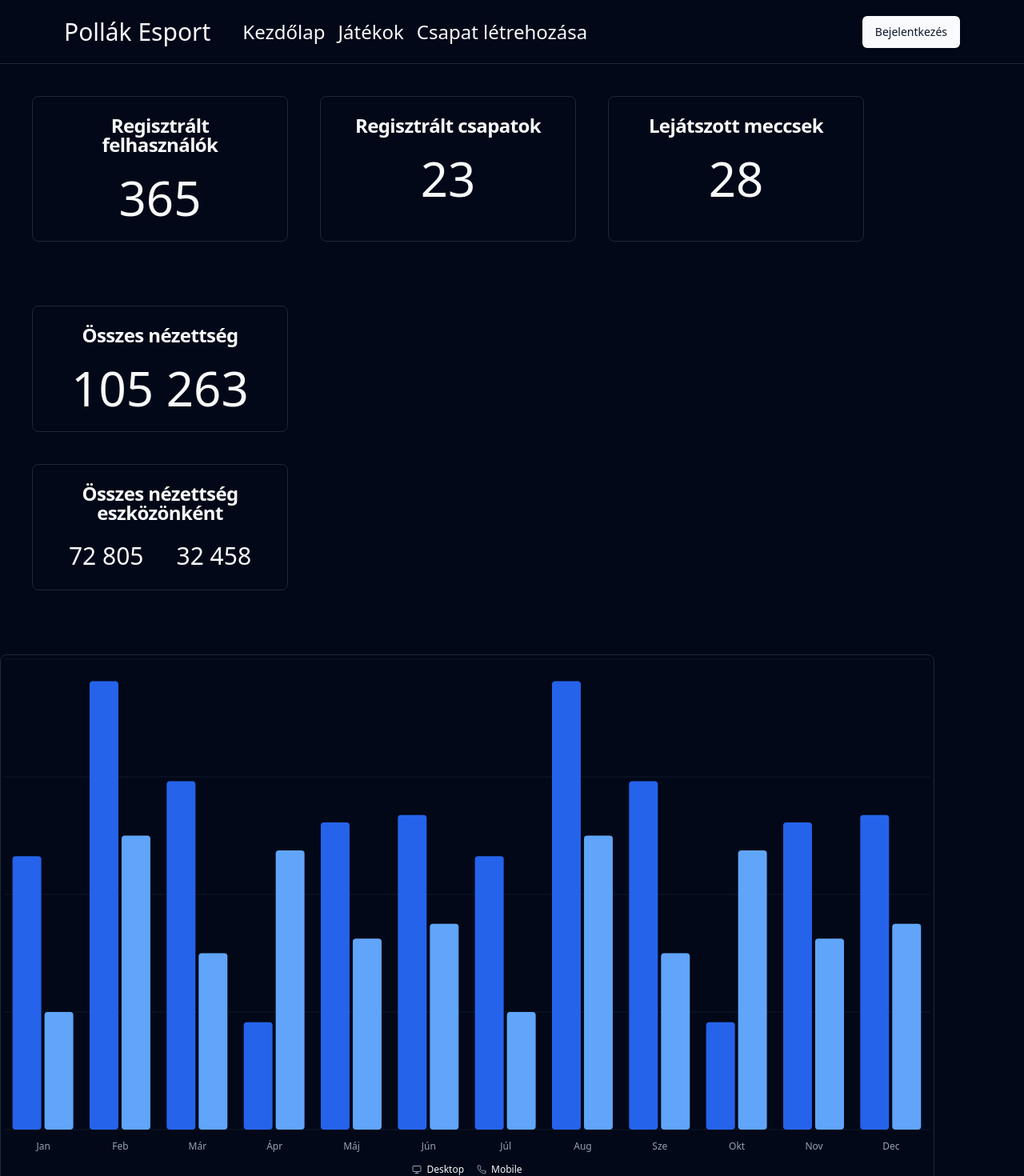
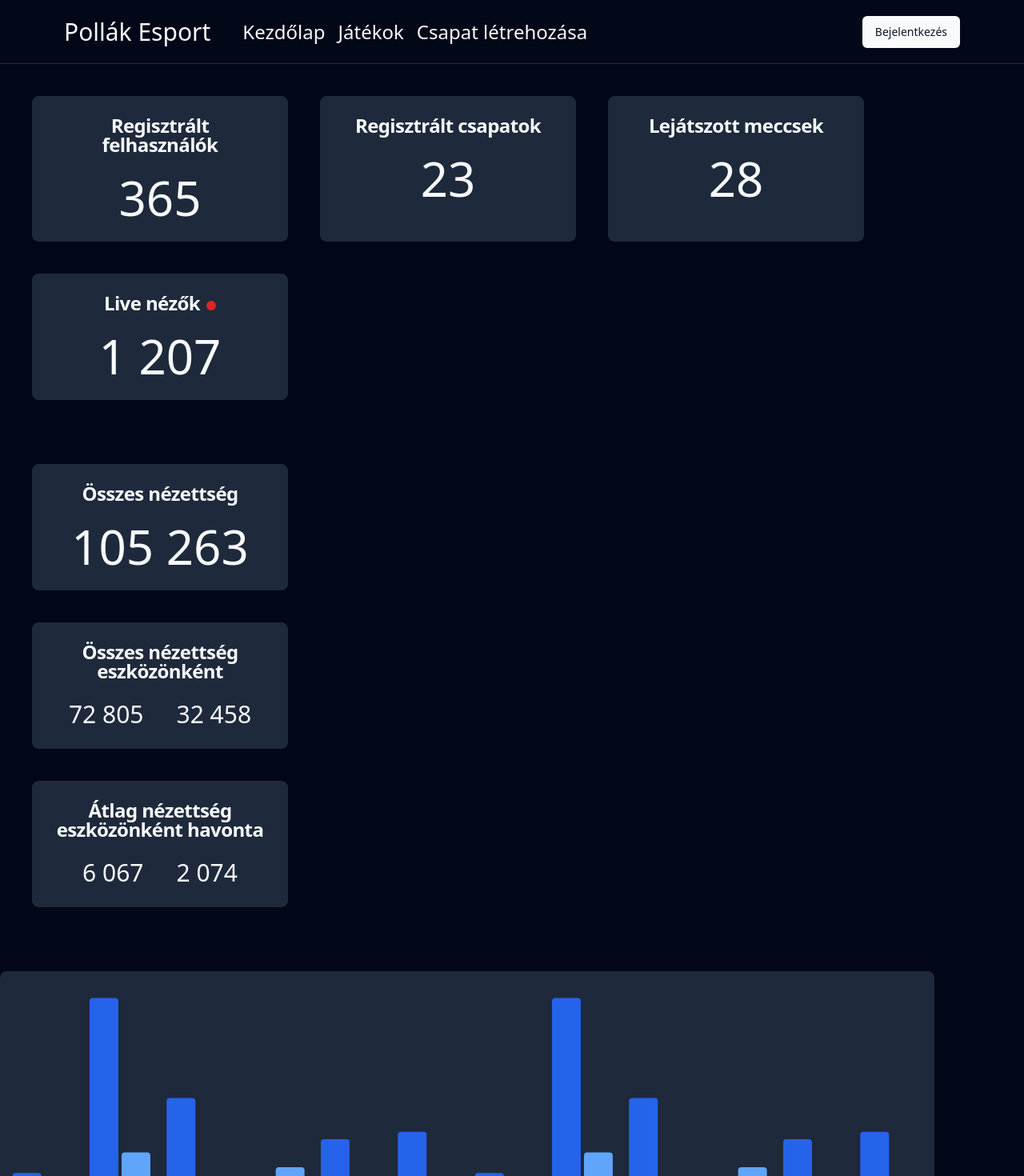
Before and after one commit to Pollak-Projects/Pollak-Esport-Next, a Next.js app: page /admin in a window 1280 px wide. Shown: the top 1470 px of the page at 80% size. Built offline with nearby package versions, Linux system fonts and the light colour scheme.

Commit message:
Feat: Live viewers + skeleton on dashboard

```diff
--- a/src/app/(dashboard)/admin/page.tsx
+++ b/src/app/(dashboard)/admin/page.tsx
@@ -1,5 +1,5 @@
 "use client";
-import React from "react";
+import React, { useState, useEffect } from "react";
 import {
   Card,
   CardContent,
@@ -19,6 +19,7 @@ import {
 } from "@/components/ui/chart";
 import { Monitor, Phone } from "lucide-react";
 import { Separator } from "@/components/ui/separator";
+import { Skeleton } from "@/components/ui/skeleton"; // Assuming you have a Skeleton component
 
 const chartData = [
   { month: "Január", desktop: 186, mobile: 80 },
@@ -49,61 +50,130 @@ const chartConfig = {
 } satisfies ChartConfig;
 
 const page = () => {
+  const [loading, setLoading] = useState(true);
+
+  useEffect(() => {
+    // Simulate data loading
+    const timer = setTimeout(() => {
+      setLoading(false);
+    }, 2000);
+
+    return () => clearTimeout(timer);
+  }, []);
+
   return (
     <>
       <div className="flex flex-wrap gap-10 p-10">
-        <Card className="w-80">
+        <Card className="w-80 bg-slate-800">
           <CardHeader>
             <CardTitle className="text-center">
               Regisztrált felhasználók
             </CardTitle>
           </CardHeader>
           <CardContent>
+            {loading ? (
+              <Skeleton className="h-16 w-full bg-slate-700" />
+            ) : (
               <p className="text-6xl text-center">365</p>
+            )}
           </CardContent>
         </Card>
-        <Card className="w-80">
+        <Card className="w-80 bg-slate-800">
           <CardHeader>
             <CardTitle className="text-center">Regisztrált csapatok</CardTitle>
           </CardHeader>
           <CardContent>
+            {loading ? (
+              <Skeleton className="h-16 w-full bg-slate-700" />
+            ) : (
               <p className="text-6xl text-center">23</p>
+            )}
           </CardContent>
         </Card>
-        <Card className="w-80">
+        <Card className="w-80 bg-slate-800">
           <CardHeader>
             <CardTitle className="text-center">Lejátszott meccsek</CardTitle>
           </CardHeader>
           <CardContent>
+            {loading ? (
+              <Skeleton className="h-16 w-full bg-slate-700" />
+            ) : (
               <p className="text-6xl text-center">28</p>
+            )}
+          </CardContent>
+        </Card>
+        <Card className="w-80 bg-slate-800">
+          <CardHeader>
+            <CardTitle className="text-center">
+              Live nézők
+              <span className="relative inline-flex ml-2">
+                <span className="absolute inline-flex h-3 w-3 rounded-full bg-red-500 opacity-75 animate-ping"></span>
+                <span className="relative inline-flex h-3 w-3 rounded-full bg-red-600"></span>
+              </span>
+            </CardTitle>
+          </CardHeader>
+          <CardContent>
+            {loading ? (
+              <Skeleton className="h-16 w-full bg-slate-700" />
+            ) : (
+              <p className="text-6xl text-center">1 207</p>
+            )}
           </CardContent>
         </Card>
       </div>
       <div className="flex flex-wrap">
         <div className="flex flex-col gap-10 p-10">
-          <Card className="w-80 max-h-40">
+          <Card className="w-80 max-h-40 bg-slate-800">
             <CardHeader>
               <CardTitle className="text-center">Összes nézettség</CardTitle>
             </CardHeader>
             <CardContent>
+              {loading ? (
+                <Skeleton className="h-16 w-full bg-slate-700" />
+              ) : (
                 <p className="text-6xl text-center">105 263</p>
+              )}
             </CardContent>
           </Card>
-          <Card className="w-80 max-h-40">
+          <Card className="w-80 max-h-40 bg-slate-800">
             <CardHeader>
-              <CardTitle className="text-center">Összes nézettség eszközönként</CardTitle>
+              <CardTitle className="text-center">
+                Összes nézettség eszközönként
+              </CardTitle>
             </CardHeader>
             <CardContent>
+              {loading ? (
+                <Skeleton className="h-16 w-full bg-slate-700" />
+              ) : (
                 <div className="flex justify-center gap-5">
                   <p className="text-3xl text-center">72 805</p>
                   <Separator orientation="vertical" />
                   <p className="text-3xl text-center">32 458</p>
                 </div>
+              )}
+            </CardContent>
+          </Card>
+          <Card className="w-80 max-h-40 bg-slate-800">
+            <CardHeader>
+              <CardTitle className="text-center">
+                Átlag nézettség eszközönként havonta
+              </CardTitle>
+            </CardHeader>
+            <CardContent>
+              {loading ? (
+                <Skeleton className="h-16 w-full bg-slate-700" />
+              ) : (
+                <div className="flex justify-center gap-5">
+                  <p className="text-3xl text-center">6 067</p>
+                  <Separator orientation="vertical" />
+                  <p className="text-3xl text-center">2 074</p>
+                </div>
+              )}
             </CardContent>
           </Card>
         </div>
         <div className="py-10">
-          <Card>
+          <Card className="bg-slate-800">
             <ChartContainer config={chartConfig} className="h-[82dvh] w-full">
               <BarChart width={500} height={300} data={chartData}>
                 <CartesianGrid vertical={false} />
--- a/src/app/(home)/components/Navbar.tsx
+++ b/src/app/(home)/components/Navbar.tsx
@@ -76,7 +76,9 @@ const Navbar = () => {
         </nav>
       </div>
       <div className="max-md:hidden">
-        <Button>Bejelentkezés</Button>
+        <Button>
+          <Link href="/login">Bejelentkezés</Link>
+        </Button>
       </div>
     </header>
   );
```
Lines whose indentation alone changed are shown as unchanged.
